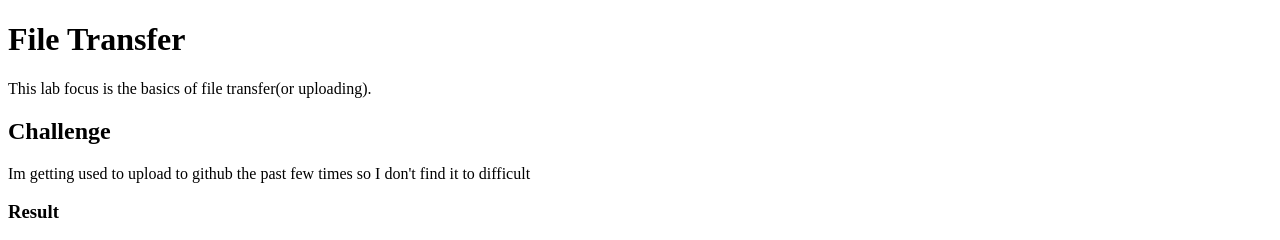
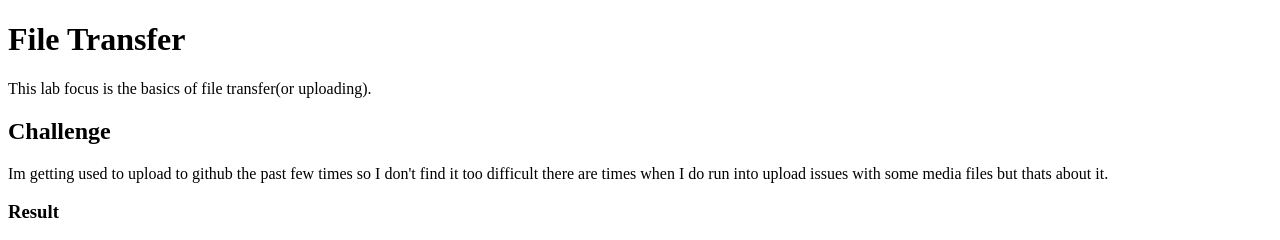
Before and after one commit to sc2hc/cst251, a plain HTML site: page lab4/index.html in a window 1280 px wide. Shown: the top 240 px of the page. Drawn offline with Linux system fonts and the light colour scheme.

Commit message:
MORE MINOR CHANGES AHAHA

```diff
--- a/lab4/index.html
+++ b/lab4/index.html
@@ -10,7 +10,8 @@
 	<p> This lab focus is the basics of file transfer(or uploading).
 	</P>
 	<h2>Challenge</h2>
-	<p>Im getting used to upload to github the past few times so I don't find it to difficult
+	<p>Im getting used to upload to github the past few times so I don't find it too difficult
+		there are times when I do run into upload issues with some media files but thats about it.
 	</p>
 	<h3>Result</h3>
 	<img src="img/lab4upload.png" alt="adding changes to github desktop">
```
